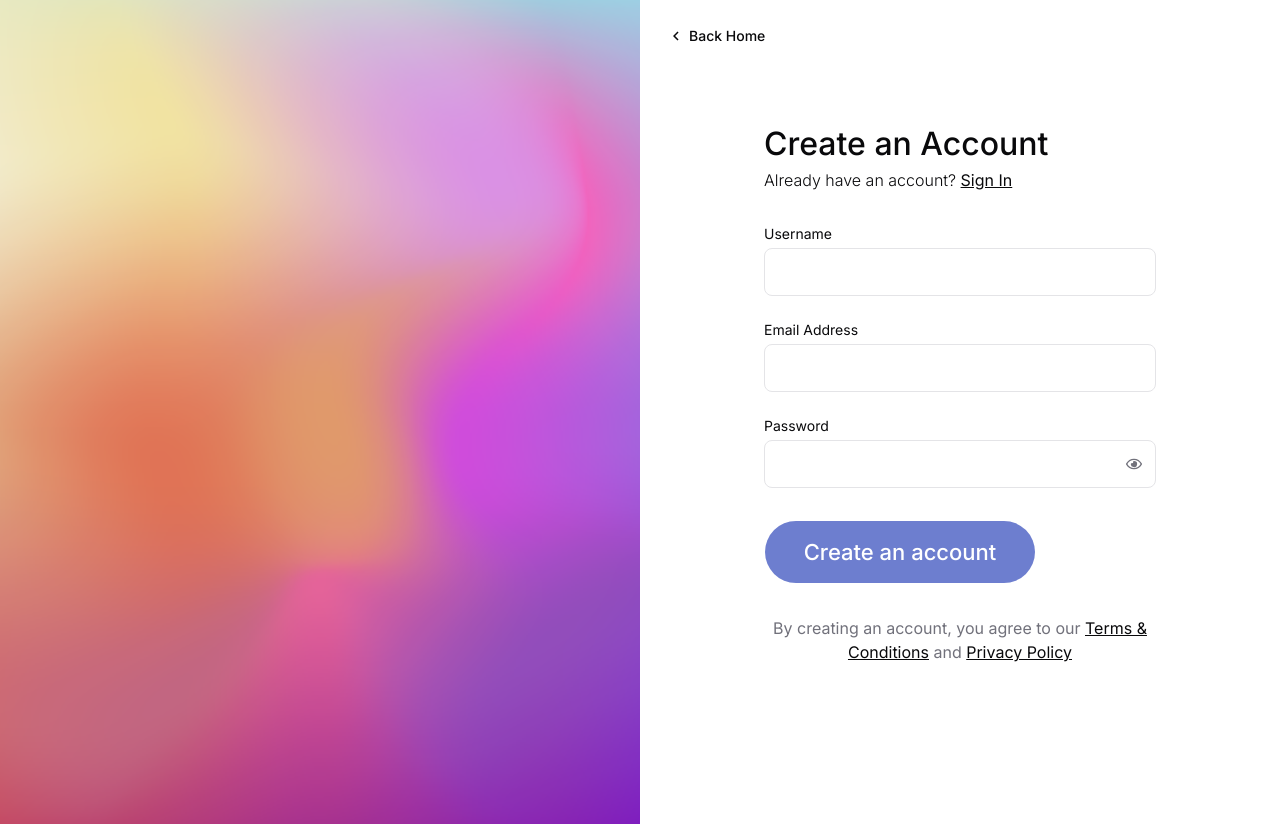
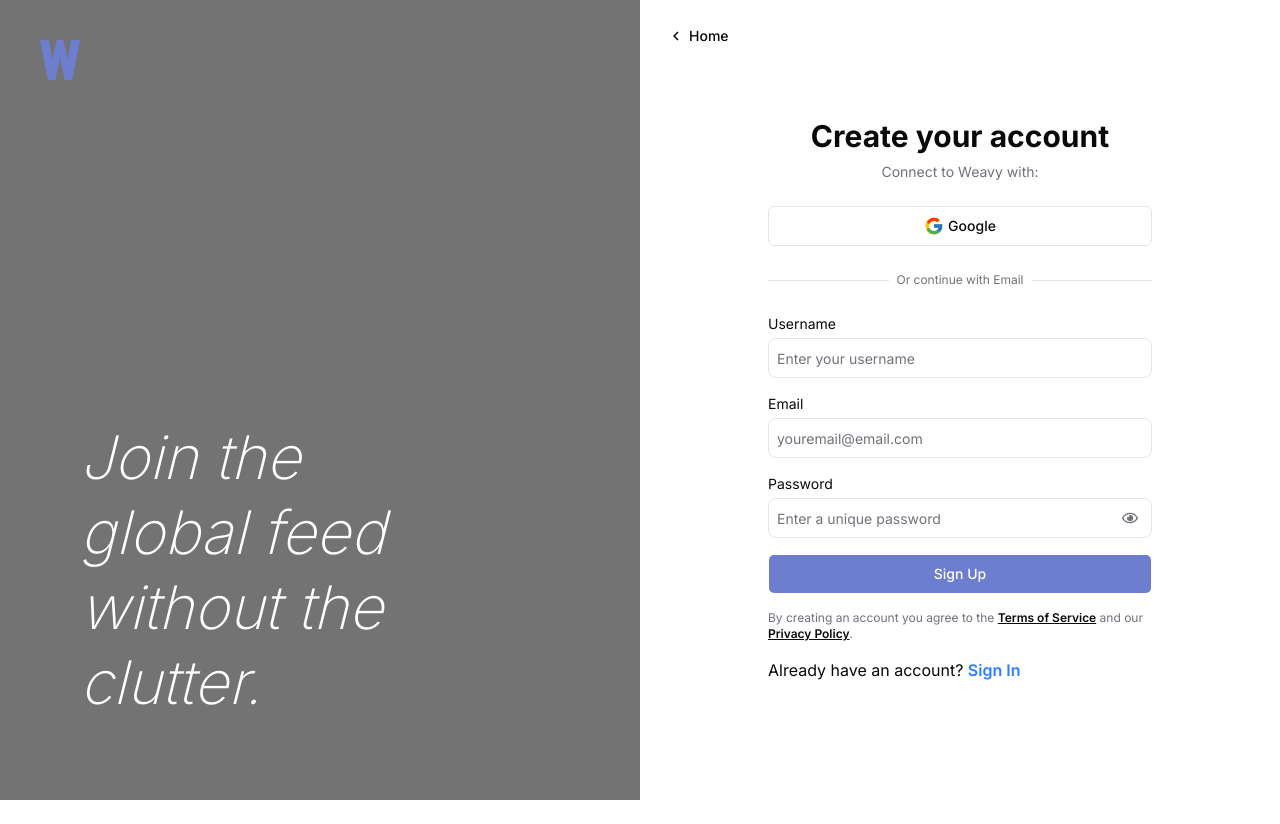
Before and after one commit to Ahmed-HA-RE/weavy, a Next.js app: page /sign-up in a window 1280 px wide. After the commit the page ends 800 px from the top, so only its background shows below. Built offline with nearby package versions, Linux system fonts and the light colour scheme.

Commit message:
refactor: change auth layout structure ui

```diff
--- a/app/(auth)/_components/auth-wrapper.tsx
+++ b/app/(auth)/_components/auth-wrapper.tsx
@@ -1,32 +1,18 @@
-import Link from 'next/link';
-
 const AuthWrapper = ({
   title,
   subtitle,
-  link,
   children,
 }: {
   title: string;
   subtitle?: string;
-  link?: {
-    href: string;
-    text: string;
-  };
   children: React.ReactNode;
 }) => {
   return (
-    <div className='space-y-8'>
-      <div>
-        <h1 className='font-medium text-[32px]'>{title}</h1>
+    <div className='flex flex-col gap-6 w-full max-w-sm'>
+      <div className='text-center space-y-2'>
+        <h1 className='text-3xl font-bold'>{title}</h1>
         {subtitle && (
-          <span className='text-base font-light'>
-            {subtitle}{' '}
-            {link && (
-              <Link href={link.href} className='underline font-normal'>
-                {link.text}
-              </Link>
-            )}{' '}
-          </span>
+          <p className='text-sm text-muted-foreground'>{subtitle}</p>
         )}
       </div>
       {children}
--- a/app/(auth)/layout.tsx
+++ b/app/(auth)/layout.tsx
@@ -1,8 +1,8 @@
-import Image from 'next/image';
 import { APP_NAME } from '@/lib/constants/app';
 import { Button } from '@/components/ui/button';
 import Link from 'next/link';
 import { MdKeyboardArrowLeft } from 'react-icons/md';
+import Image from 'next/image';
 
 export const metadata = {
   title: {
@@ -13,23 +13,29 @@
 
 const AuthLayout = ({ children }: { children: React.ReactNode }) => {
   return (
-    <div className='grid lg:grid-cols-2 h-screen'>
+    <div className='min-h-screen grid grid-cols-1 xl:grid-cols-2'>
       {/* Left Column */}
-      <div className='relative hidden lg:block'>
+      <div className='hidden xl:block relative bg-[url("/authentication.jpg")] bg-cover bg-center'>
+        <div className='absolute inset-0 bg-black/55 z-10' />
         <Image
-          src='/svg/auth.svg'
-          alt='Authentication Background'
-          fill
-          priority
-          className='object-cover brightness-95'
+          src='/company/icon-logo.svg'
+          alt={`${APP_NAME} Logo`}
+          width={40}
+          height={40}
+          className='absolute top-10 left-10 z-20'
         />
+        <div className='absolute inset-0 flex items-end p-20 z-20'>
+          <h2 className='text-6xl max-w-xs italic text-white font-extralight leading-tight'>
+            Join the global feed without the clutter.
+          </h2>
+        </div>
       </div>
       {/* Right Column */}
-      <div className='flex flex-col gap-8 pt-30 pb-40 px-6 md:px-16 xl:px-[124px] relative'>
+      <div className='relative flex flex-col items-center justify-center p-6'>
         <Button variant='ghost' asChild className='group absolute top-4 left-4'>
           <Link href='/'>
             <MdKeyboardArrowLeft className='group-hover:-translate-x-1 transition-transform duration-300' />
-            Back Home
+            Home
           </Link>
         </Button>
         {children}
--- a/app/(auth)/sign-up/_components/sign-up-form.tsx
+++ b/app/(auth)/sign-up/_components/sign-up-form.tsx
@@ -1,25 +1,27 @@
 'use client';
 
-import { useForm, Controller } from 'react-hook-form';
-import { Input } from '@/components/ui/input';
+import { Button } from '@/components/ui/button';
 import {
   Field,
+  FieldError,
   FieldGroup,
-  FieldError,
   FieldLabel,
+  FieldSeparator,
 } from '@/components/ui/field';
-import { zodResolver } from '@hookform/resolvers/zod';
-import { Button } from '@/components/ui/button';
-import { authSchema, SignUpFormData } from '@/schema/auth';
-import { FaRegEye } from 'react-icons/fa';
-import { RiEyeCloseLine } from 'react-icons/ri';
-import { useState } from 'react';
+import { Input } from '@/components/ui/input';
 import {
   InputGroup,
   InputGroupAddon,
   InputGroupButton,
   InputGroupInput,
 } from '@/components/ui/input-group';
+import { authSchema, type SignUpFormData } from '@/schema/auth';
+import { zodResolver } from '@hookform/resolvers/zod';
+import { useState } from 'react';
+import { useForm, Controller } from 'react-hook-form';
+import { FcGoogle } from 'react-icons/fc';
+import { FaRegEye } from 'react-icons/fa';
+import { RiEyeCloseLine } from 'react-icons/ri';
 import Link from 'next/link';
 
 const SignUpForm = () => {
@@ -32,19 +34,24 @@
       email: '',
       password: '',
     },
-    mode: 'onChange',
   });
 
-  const onSubmit = (data: SignUpFormData) => {
-    console.log(data);
-  };
+  const onSubmit = (data: SignUpFormData) => {};
 
   const { isSubmitting } = form.formState;
 
   return (
-    <form className='space-y-8' onSubmit={form.handleSubmit(onSubmit)}>
-      <FieldGroup className='gap-6'>
-        {/* User Name  */}
+    <form onSubmit={form.handleSubmit(onSubmit)}>
+      {/* OAuth Providers */}
+      <Button variant='outline' type='button' className='w-full'>
+        <FcGoogle className='size-5' />
+        Google
+      </Button>
+      <FieldSeparator className='mt-6 mb-6'>
+        Or continue with Email
+      </FieldSeparator>
+      <FieldGroup className='gap-4'>
+        {/* Username */}
         <Controller
           control={form.control}
           name='userName'
@@ -55,8 +62,8 @@
                 id={field.name}
                 type='text'
                 aria-invalid={fieldState.invalid}
-                inputSize='lg'
                 {...field}
+                placeholder='Enter your username'
               />
               {fieldState.error && <FieldError errors={[fieldState.error]} />}
             </Field>
@@ -68,13 +75,13 @@
           name='email'
           render={({ field, fieldState }) => (
             <Field>
-              <FieldLabel htmlFor={field.name}>Email Address</FieldLabel>
+              <FieldLabel htmlFor={field.name}>Email</FieldLabel>
               <Input
                 id={field.name}
                 type='email'
                 aria-invalid={fieldState.invalid}
-                inputSize='lg'
                 {...field}
+                placeholder='youremail@email.com'
               />
               {fieldState.error && <FieldError errors={[fieldState.error]} />}
             </Field>
@@ -87,13 +94,13 @@
           render={({ field, fieldState }) => (
             <Field>
               <FieldLabel htmlFor={field.name}>Password</FieldLabel>
-              <InputGroup size='lg'>
+              <InputGroup>
                 <InputGroupInput
                   id={field.name}
                   type={visible ? 'text' : 'password'}
                   aria-invalid={fieldState.invalid}
-                  inputSize='lg'
                   {...field}
+                  placeholder='Enter a unique password'
                 />
                 <InputGroupAddon align='inline-end'>
                   <InputGroupButton
@@ -110,29 +117,33 @@
             </Field>
           )}
         />
+        <Button type='submit' className='w-full' disabled={isSubmitting}>
+          Sign Up
+        </Button>
+        <small className='text-xs text-muted-foreground max-w-sm '>
+          By creating an account you agree to the{' '}
+          <Link
+            className='text-foreground underline font-semibold'
+            href='/terms'
+          >
+            Terms of Service
+          </Link>{' '}
+          and our{' '}
+          <Link
+            className='text-foreground underline font-semibold'
+            href='/privacy'
+          >
+            Privacy Policy
+          </Link>
+          .
+        </small>
+        <span className='text-base'>
+          Already have an account?{' '}
+          <Link className='text-blue-500 font-semibold' href='/sign-in'>
+            Sign In
+          </Link>
+        </span>
       </FieldGroup>
-      {/* @todo: Add recaptcha here */}
-
-      <Button
-        type='submit'
-        disabled={isSubmitting}
-        className='w-full max-w-[272px] h-16 text-[22px] rounded-full'
-      >
-        {isSubmitting ? 'Creating Account...' : 'Create an account'}
-      </Button>
-      <span className='text-muted-foreground max-w-lg mx-auto text-center block'>
-        By creating an account, you agree to our{' '}
-        <Link
-          href='/terms-and-conditions'
-          className='underline text-foreground'
-        >
-          Terms & Conditions
-        </Link>{' '}
-        and{' '}
-        <Link href='/privacy-policy' className='underline text-foreground'>
-          Privacy Policy
-        </Link>
-      </span>
     </form>
   );
 };
--- a/app/(auth)/sign-up/page.tsx
+++ b/app/(auth)/sign-up/page.tsx
@@ -11,11 +11,9 @@
 const SignUpPage = () => {
   return (
     <AuthWrapper
-      title='Create an Account'
-      subtitle='Already have an account?'
-      link={{ href: '/sign-in', text: 'Sign In' }}
+      title='Create your account'
+      subtitle={`Connect to ${APP_NAME} with: `}
     >
-      {/* Sign Up Form */}
       <SignUpForm />
     </AuthWrapper>
   );
--- a/components/ui/button.tsx
+++ b/components/ui/button.tsx
@@ -11,7 +11,7 @@
       variant: {
         default: 'bg-primary text-primary-foreground hover:bg-primary/80',
         outline:
-          'border-border hover:border-transparent hover:bg-primary hover:text-white aria-expanded:bg-muted aria-expanded:text-foreground dark:bg-input/30',
+          'border-border hover:bg-muted aria-expanded:bg-muted aria-expanded:text-foreground dark:bg-input/30',
         secondary:
           'bg-secondary text-secondary-foreground hover:bg-secondary/80 aria-expanded:bg-secondary aria-expanded:text-secondary-foreground',
         ghost:
@@ -23,7 +23,7 @@
       size: {
         default:
           "h-10 gap-1 px-2.5 text-sm has-data-[icon=inline-end]:pr-1.5 has-data-[icon=inline-start]:pl-1.5 [&_svg:not([class*='size-'])]:size-4.5",
-        sm: "h-8 gap-0.5 px-2 text-xs has-data-[icon=inline-end]:pr-1.5 has-data-[icon=inline-start]:pl-1.5 [&_svg:not([class*='size-'])]:size-4",
+        sm: "h-8 gap-0.5 px-2 text-sm has-data-[icon=inline-end]:pr-1.5 has-data-[icon=inline-start]:pl-1.5 [&_svg:not([class*='size-'])]:size-4",
         lg: "h-11 gap-1 px-4 text-base has-data-[icon=inline-end]:pr-2 has-data-[icon=inline-start]:pl-2 [&_svg:not([class*='size-'])]:size-5",
         icon: "size-7 [&_svg:not([class*='size-'])]:size-4.5",
         'icon-xs': "size-5 rounded-sm [&_svg:not([class*='size-'])]:size-3",
--- a/components/ui/input-group.tsx
+++ b/components/ui/input-group.tsx
@@ -9,7 +9,7 @@
 import { Textarea } from '@/components/ui/textarea';
 
 const inputGroupVariants = cva(
-  'group/input-group relative flex h-7 w-full min-w-0 items-center rounded-md border border-input transition-colors outline-none in-data-[slot=combobox-content]:focus-within:border-inherit in-data-[slot=combobox-content]:focus-within:ring-0 has-data-[align=block-end]:rounded-md has-data-[align=block-start]:rounded-md has-[[data-slot=input-group-control]:focus-visible]:border-accent has-[[data-slot][aria-invalid=true]]:border-destructive has-[textarea]:rounded-md has-[>[data-align=block-end]]:h-auto has-[>[data-align=block-end]]:flex-col has-[>[data-align=block-start]]:h-auto has-[>[data-align=block-start]]:flex-col has-[>textarea]:h-auto dark:bg-input/30 dark:has-[[data-slot][aria-invalid=true]]:ring-destructive/40 has-[>[data-align=block-end]]:[&>input]:pt-3 has-[>[data-align=block-start]]:[&>input]:pb-3 has-[>[data-align=inline-end]]:[&>input]:pr-1.5 has-[>[data-align=inline-start]]:[&>input]:pl-1.5',
+  'group/input-group relative flex h-7 w-full min-w-0 items-center rounded-md border border-input transition-colors outline-none in-data-[slot=combobox-content]:focus-within:border-inherit in-data-[slot=combobox-content]:focus-within:ring-0 has-data-[align=block-end]:rounded-md has-data-[align=block-start]:rounded-md has-[[data-slot=input-group-control]:focus-visible]:border-2 has-[[data-slot=input-group-control]:focus-visible]:border-accent  has-[[data-slot][aria-invalid=true]]:border-destructive has-[textarea]:rounded-md has-[[data-slot][aria-invalid=true]]:focus-visible:ring-destructive has-[>[data-align=block-end]]:h-auto has-[>[data-align=block-end]]:flex-col has-[>[data-align=block-start]]:h-auto has-[>[data-align=block-start]]:flex-col has-[>textarea]:h-auto dark:bg-input/30 dark:has-[[data-slot][aria-invalid=true]]:ring-destructive/40 has-[>[data-align=block-end]]:[&>input]:pt-3 has-[>[data-align=block-start]]:[&>input]:pb-3 has-[>[data-align=inline-end]]:[&>input]:pr-1.5 has-[>[data-align=inline-start]]:[&>input]:pl-1.5',
   {
     variants: {
       size: {
--- a/components/ui/input.tsx
+++ b/components/ui/input.tsx
@@ -4,7 +4,7 @@
 import { cva, type VariantProps } from 'class-variance-authority';
 
 const inputVariants = cva(
-  'h-7 w-full min-w-0 rounded-md border border-input px-2 py-0.5 text-sm transition-colors outline-none file:inline-flex file:h-6 file:border-0 file:bg-transparent file:text-xs/relaxed file:font-medium file:text-foreground placeholder:text-muted-foreground focus-visible:border-accent disabled:pointer-events-none disabled:cursor-not-allowed disabled:opacity-50 aria-invalid:border-destructive dark:bg-input/30 dark:aria-invalid:border-destructive/50 dark:aria-invalid:ring-destructive/40',
+  'h-7 w-full min-w-0 rounded-md border focus-visible:border-2 border-input px-2 py-0.5 text-sm transition-colors outline-none file:inline-flex file:h-6 file:border-0 file:bg-transparent file:text-xs/relaxed file:font-medium file:text-foreground placeholder:text-muted-foreground focus-visible:border-accent  disabled:pointer-events-none disabled:cursor-not-allowed disabled:opacity-50 aria-invalid:border-destructive dark:bg-input/30 dark:aria-invalid:border-destructive/50 dark:aria-invalid:ring-destructive/40',
   {
     variants: {
       inputSize: {
```
Also changed, not shown: public/authentication.jpg (added), public/svg/auth.svg (deleted).
